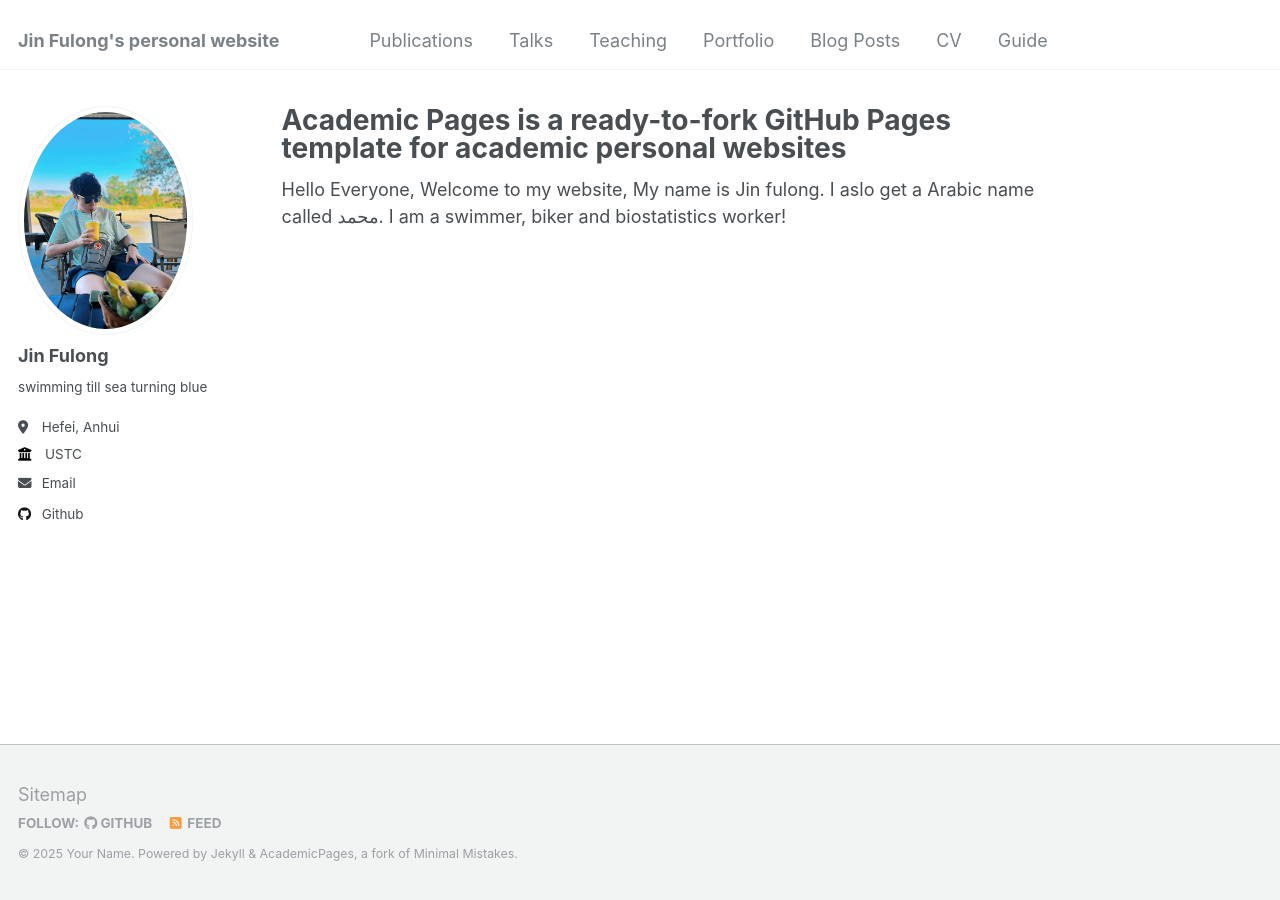
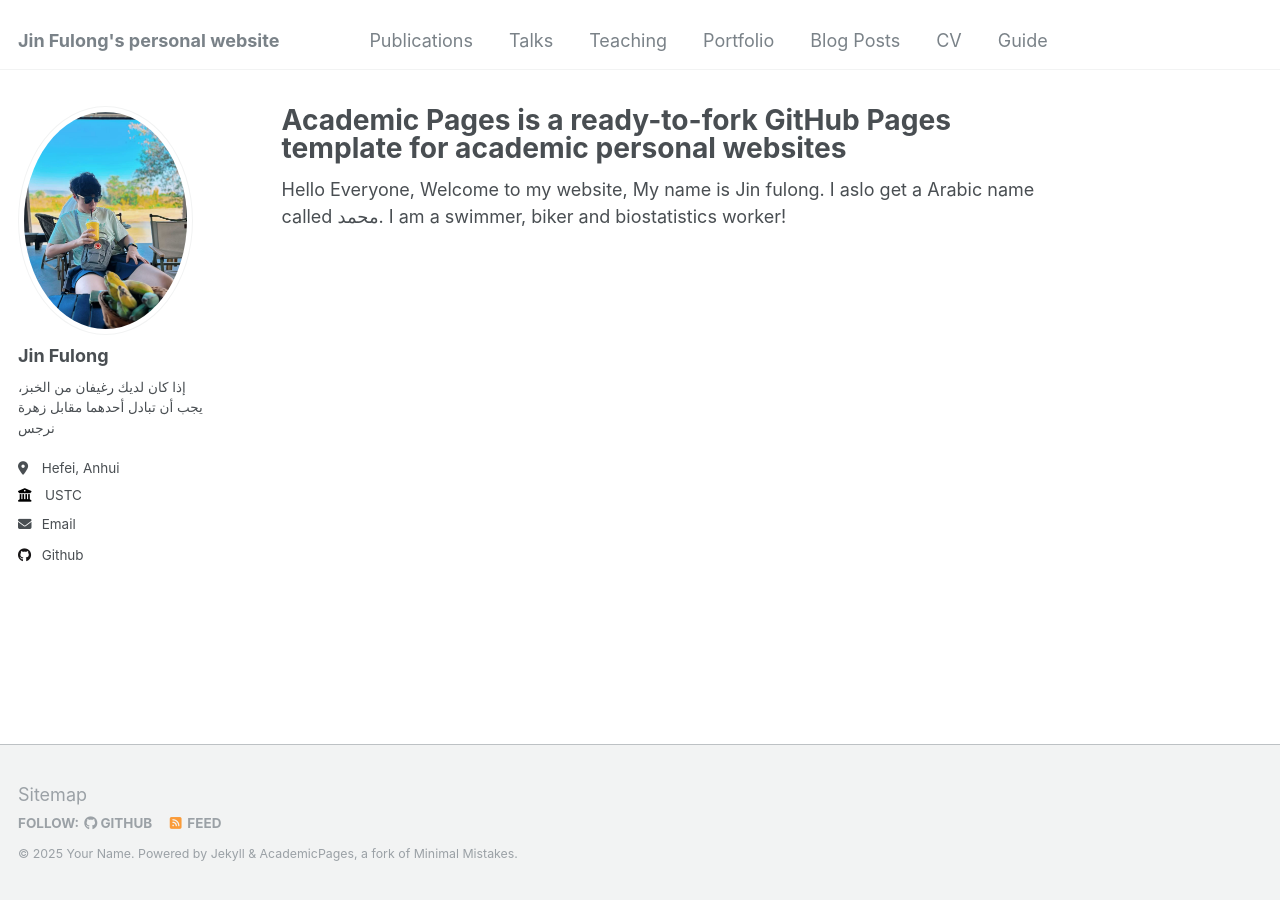
Before and after one commit to EQUIWDH/EQUIWDH.github.io, a Jekyll site: the page built from _pages/about.md, in a window 1280 px wide. Built offline with Jekyll 4.4.1, drawn with Linux system fonts in a browser that asks for light colours.

Commit message:
Update _config.yml

```diff
--- a/_config.yml
+++ b/_config.yml
@@ -24,7 +24,7 @@ author:
   avatar           : "touxiang.jpg"
   name             : "Jin Fulong"
   pronouns         : # example: "she/her"
-  bio              : "swimming till sea turning blue"
+  bio              : "إذا كان لديك رغيفان من الخبز، يجب أن تبادل أحدهما مقابل زهرة نرجس"
   location         : "Hefei, Anhui"
   employer         : "USTC"
   uri              : # URL
```
